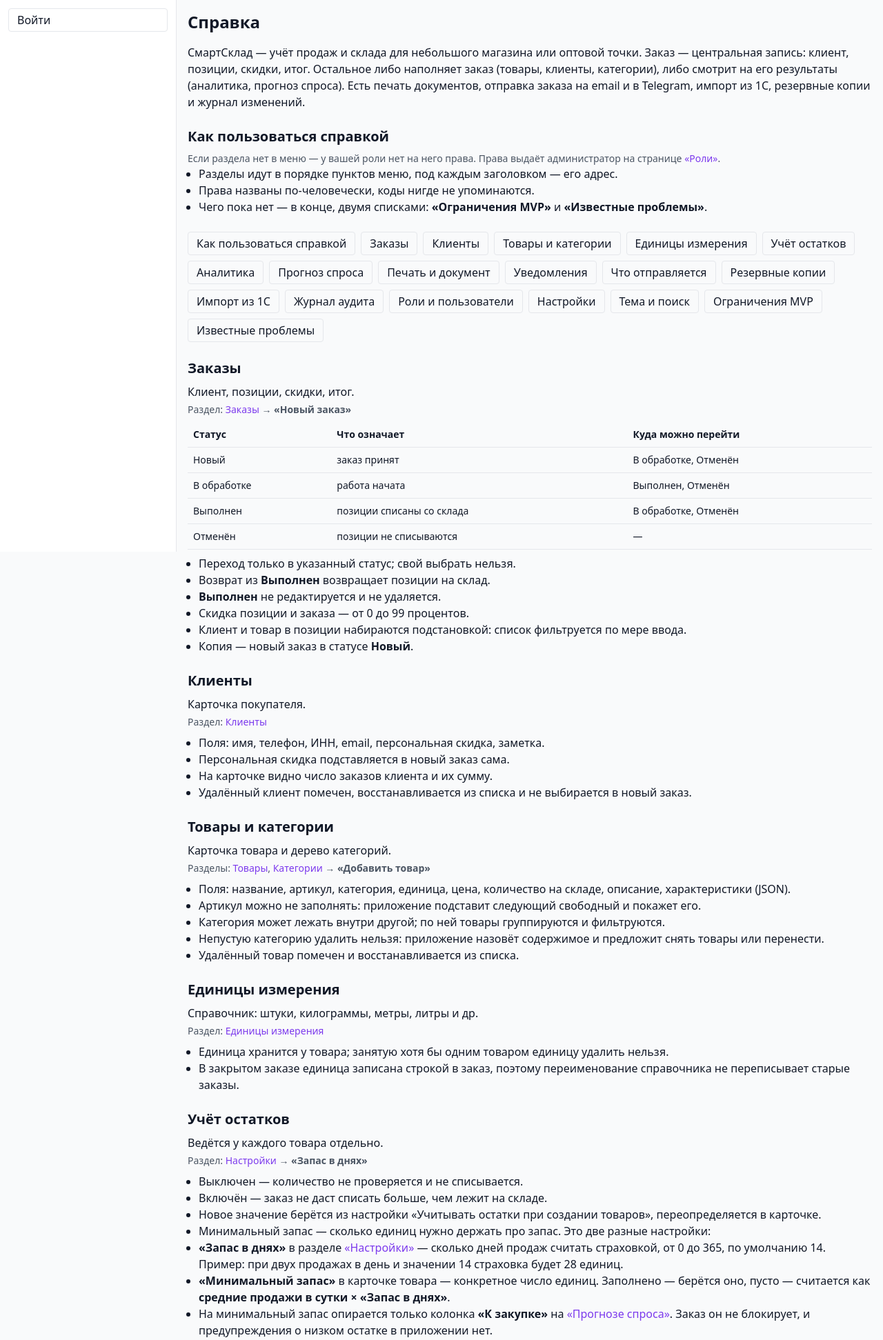
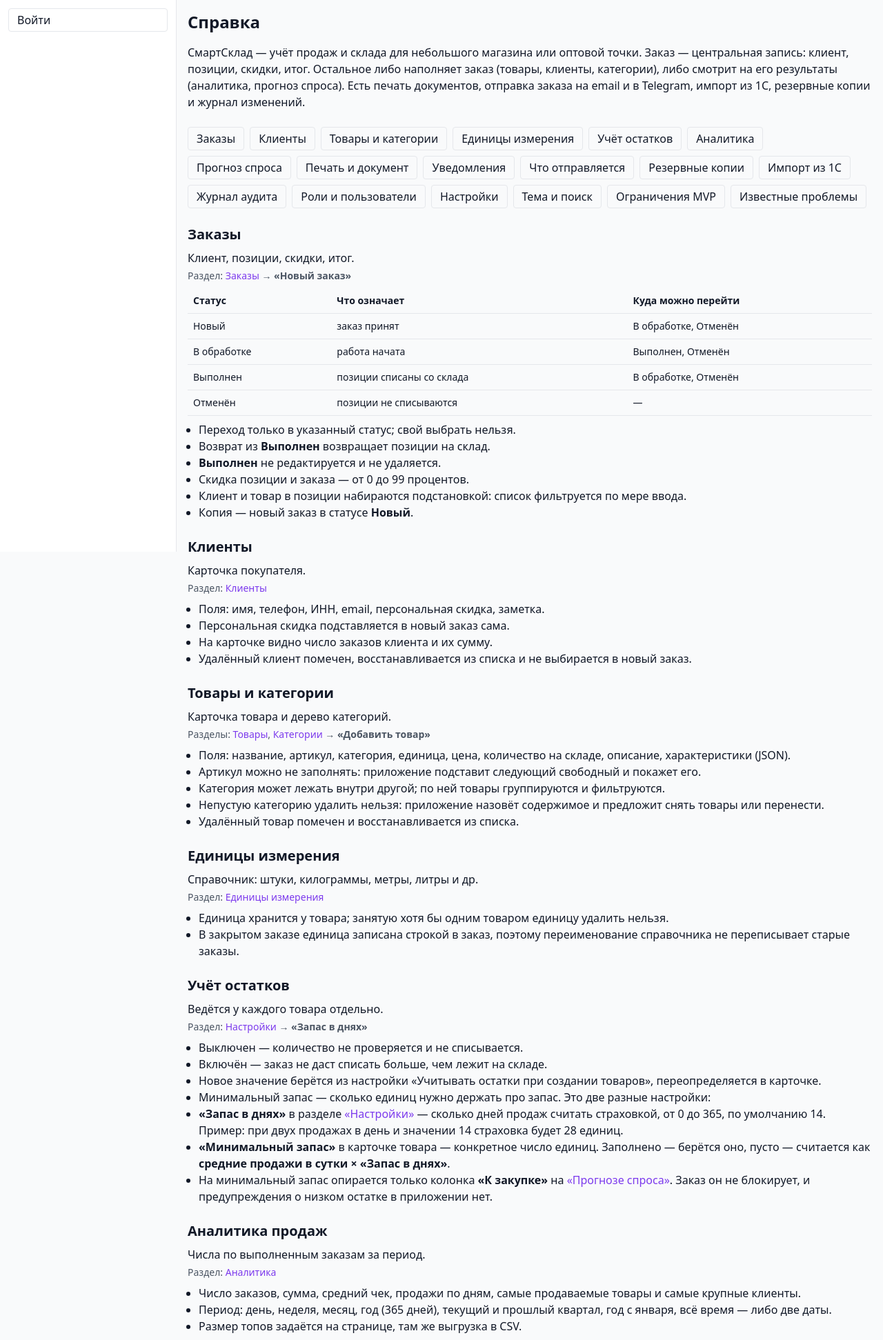
Before and after one commit to iceflux/smartsklad, a FastAPI app: template app/templates/help.html in a window 1280 px wide. Shown: the part 53-1996 px from the top of the page at 69% size. Run offline with FastAPI, Linux system fonts and the light colour scheme; the template is opened without the code that fills it, so the values that code supplies are empty.

Commit message:
docs(help): drop the how-to block and its contents entry

```diff
--- a/app/templates/help.html
+++ b/app/templates/help.html
@@ -13,20 +13,7 @@
             копии и журнал изменений.</p>
     </section>
 
-    <section class="mb-6">
-        <h2 id="howto" class="text-xl font-semibold mb-2">Как пользоваться справкой</h2>
-        <p class="text-sm text-caption">Если раздела нет в меню — у вашей роли нет на него права.
-            Права выдаёт администратор на странице <a href="/roles" class="app-link text-accent">«Роли»</a>.</p>
-        <ul class="list-disc pl-4 mb-2">
-            <li>Разделы идут в порядке пунктов меню, под каждым заголовком — его адрес.</li>
-            <li>Права названы по-человечески, коды нигде не упоминаются.</li>
-            <li>Чего пока нет — в конце, двумя списками: <strong>«Ограничения MVP»</strong> и
-                <strong>«Известные проблемы»</strong>.</li>
-        </ul>
-    </section>
-
     <nav class="flex flex-wrap gap-2 mb-6">
-        <a href="#howto" class="app-btn border px-3 py-1">Как пользоваться справкой</a>
         <a href="#orders" class="app-btn border px-3 py-1">Заказы</a>
         <a href="#customers" class="app-btn border px-3 py-1">Клиенты</a>
         <a href="#products" class="app-btn border px-3 py-1">Товары и категории</a>
```
Also changed, not shown: tests/test_interactive_states.py (+2 -2 lines).
